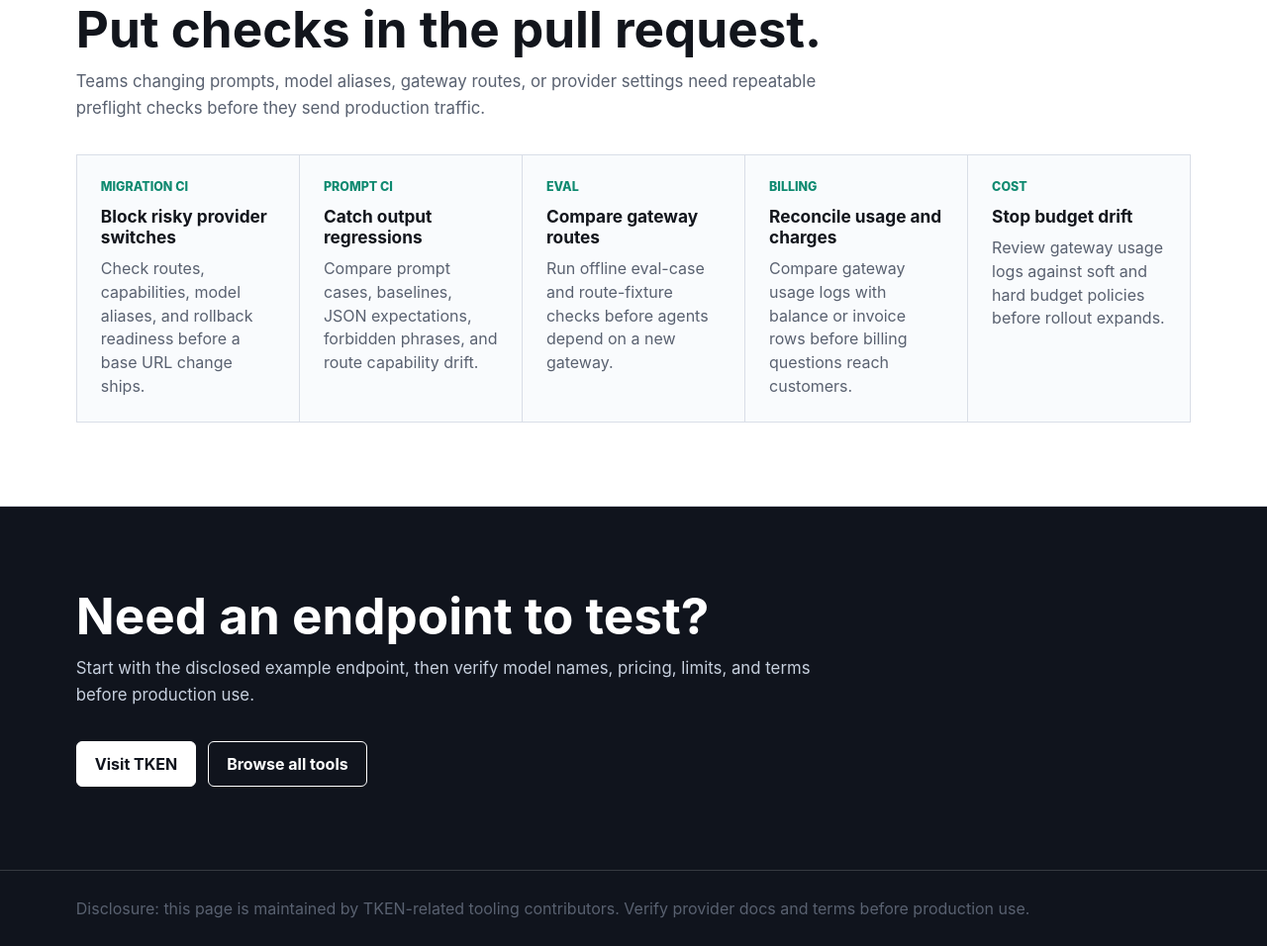
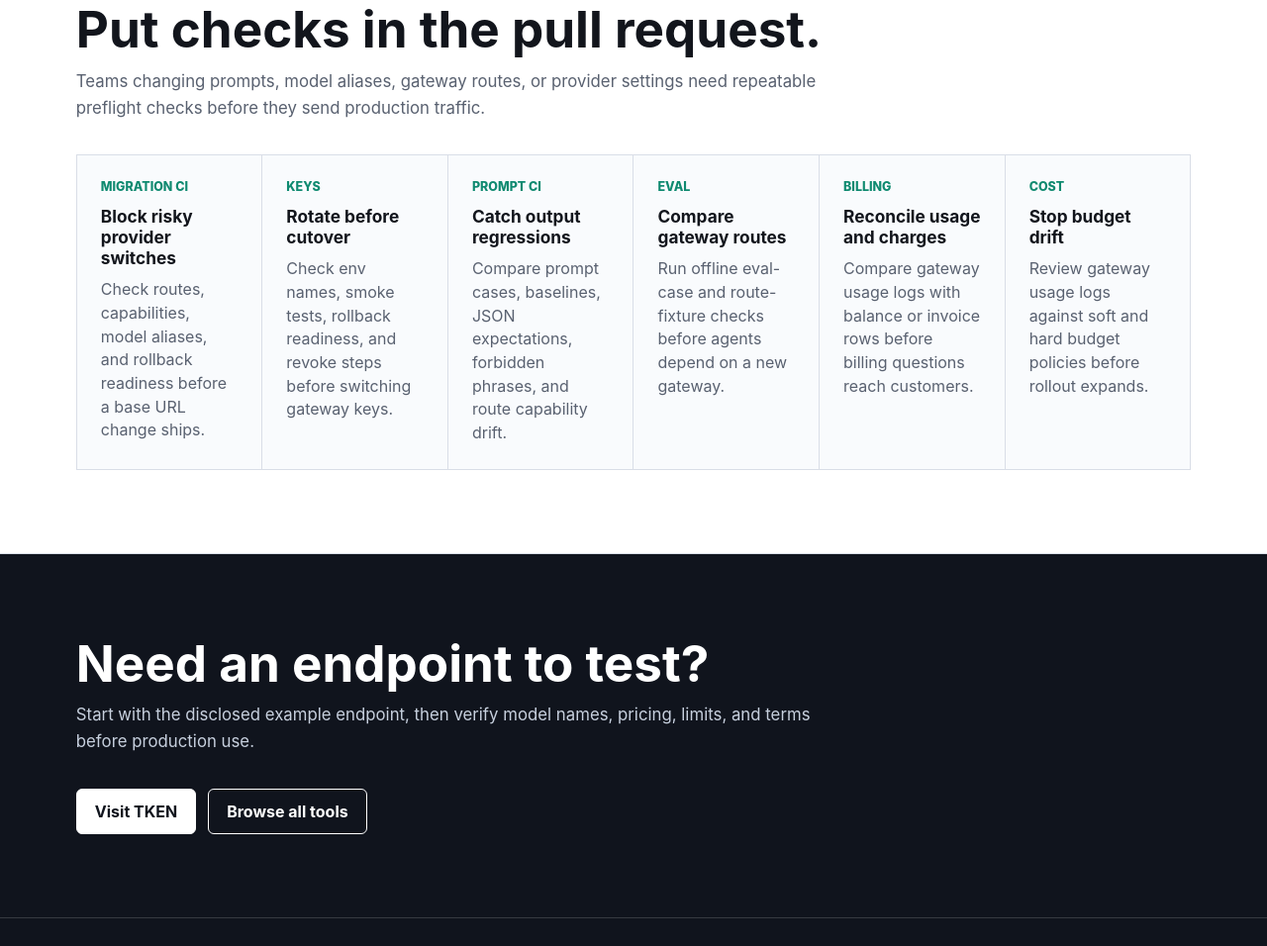
Before and after one commit to vivian254338489/openai-compatible-agent-tooling-landing, a website: page index.html in a window 1280 px wide. Shown: the part 2108-3064 px from the top of the page at 99% size. Drawn offline with Linux system fonts and the light colour scheme.

Commit message:
Add API key rotation landing path

```diff
--- a/index.html
+++ b/index.html
@@ -194,7 +194,7 @@
 
       .pathways {
         display: grid;
-        grid-template-columns: repeat(5, minmax(0, 1fr));
+        grid-template-columns: repeat(6, minmax(0, 1fr));
         gap: 1px;
         background: var(--line);
         border: 1px solid var(--line);
@@ -361,6 +361,7 @@
         </div>
         <div class="pathways">
           <a class="pathway" href="https://github.com/vivian254338489/openai-compatible-provider-migration-ci-kit"><span>Migration CI</span><strong>Block risky provider switches</strong><p>Check routes, capabilities, model aliases, and rollback readiness before a base URL change ships.</p></a>
+          <a class="pathway" href="https://github.com/vivian254338489/openai-compatible-api-key-rotation-kit"><span>Keys</span><strong>Rotate before cutover</strong><p>Check env names, smoke tests, rollback readiness, and revoke steps before switching gateway keys.</p></a>
           <a class="pathway" href="https://github.com/vivian254338489/openai-compatible-prompt-regression-ci-kit"><span>Prompt CI</span><strong>Catch output regressions</strong><p>Compare prompt cases, baselines, JSON expectations, forbidden phrases, and route capability drift.</p></a>
           <a class="pathway" href="https://github.com/vivian254338489/openai-compatible-gateway-eval-harness"><span>Eval</span><strong>Compare gateway routes</strong><p>Run offline eval-case and route-fixture checks before agents depend on a new gateway.</p></a>
           <a class="pathway" href="https://github.com/vivian254338489/openai-compatible-billing-reconciliation-kit"><span>Billing</span><strong>Reconcile usage and charges</strong><p>Compare gateway usage logs with balance or invoice rows before billing questions reach customers.</p></a>
--- a/scripts/check.js
+++ b/scripts/check.js
@@ -12,6 +12,7 @@ for (const text of [
   "openai-compatible-mcp-server",
   "claude-desktop-mcp-openai-compatible-bridge-kit",
   "openai-compatible-provider-migration-ci-kit",
+  "openai-compatible-api-key-rotation-kit",
   "openai-compatible-prompt-regression-ci-kit",
   "openai-compatible-gateway-eval-harness",
   "openai-compatible-billing-reconciliation-kit",
```
